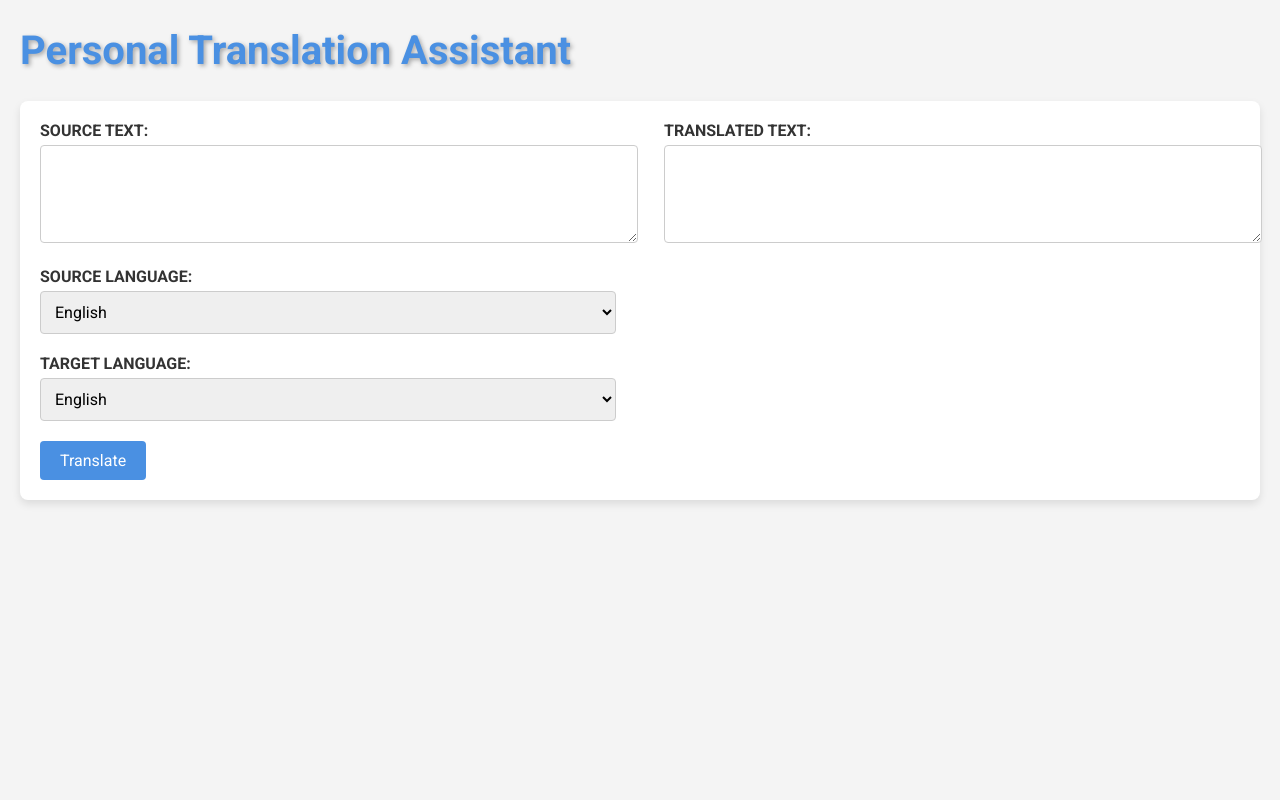
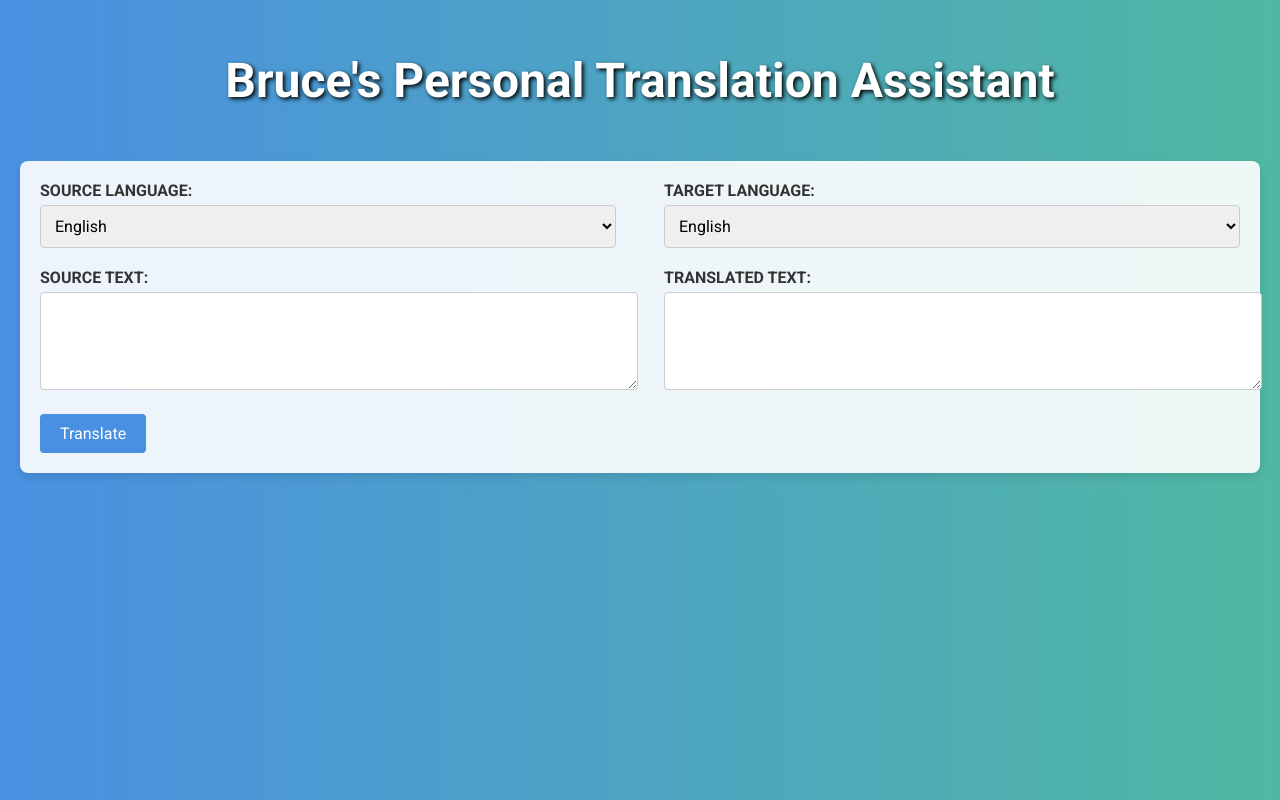
Before and after one commit to Bruce0921/GPTtranslator, a plain HTML site: page frontend/index.html in a window 1280 px wide. Drawn offline with Linux system fonts and the light colour scheme.

Commit message:
improved UI
moved the position of source language and target language

```diff
--- a/frontend/index.html
+++ b/frontend/index.html
@@ -1,26 +1,32 @@
 <!DOCTYPE html>
 <html>
 <head>
-    <title>Personal GPT Translation Assistant</title>
+    <title>Your Personal Translation Assistant</title>
     <link href="https://fonts.googleapis.com/css2?family=Roboto:wght@300;400;700&display=swap" rel="stylesheet">
     <style>
         body {
             font-family: 'Roboto', sans-serif;
-            margin: 20px;
-            background-color: #f4f4f4;
+            margin: 0;
+            padding: 0;
+            background: linear-gradient(to right, #4a90e2, #50b8a2);
+            color: #fff;
         }
         h1 {
-            color: #4a90e2;
-            font-size: 2.5em;
-            text-shadow: 2px 2px 4px #aaa;
+            color: #fff;
+            font-size: 3em;
+            text-align: center;
+            padding: 20px;
+            text-shadow: 2px 2px 4px #000;
         }
         .container {
             display: flex;
             justify-content: space-between;
-            background-color: #fff;
+            background-color: rgba(255, 255, 255, 0.9);
             padding: 20px;
+            margin: 20px;
             border-radius: 8px;
             box-shadow: 0 4px 8px rgba(0, 0, 0, 0.1);
+            color: #333;
         }
         .input-area, .output-area {
             width: 48%;
@@ -57,30 +63,30 @@
 </head>
 <body>
 
-<h1>Personal Translation Assistant</h1>
+<h1>Bruce's Personal Translation Assistant</h1>
 
 <div class="container">
     <div class="input-area">
         <form id="translationForm">
-            <label for="sourceText">Source Text:</label><br>
-            <textarea id="sourceText" name="sourceText" rows="4"></textarea><br>
-
             <label for="sourceLang">Source Language:</label>
             <select id="sourceLang" name="sourceLang">
                 <option value="English">English</option>
                 <option value="Mandarin Chinese">Mandarin Chinese</option>
             </select><br>
 
-            <label for="targetLang">Target Language:</label>
-            <select id="targetLang" name="targetLang">
-                <option value="English">English</option>
-                <option value="Mandarin Chinese">Mandarin Chinese</option>
-            </select><br>
+            <label for="sourceText">Source Text:</label><br>
+            <textarea id="sourceText" name="sourceText" rows="4"></textarea><br>
 
             <input type="button" id="translateButton" value="Translate">
         </form>
     </div>
     <div class="output-area">
+        <label for="targetLang">Target Language:</label>
+        <select id="targetLang" name="targetLang">
+            <option value="English">English</option>
+            <option value="Mandarin Chinese">Mandarin Chinese</option>
+        </select><br>
+
         <label for="translatedText">Translated Text:</label><br>
         <textarea id="translatedText" name="translatedText" rows="4" readonly></textarea>
     </div>
```
